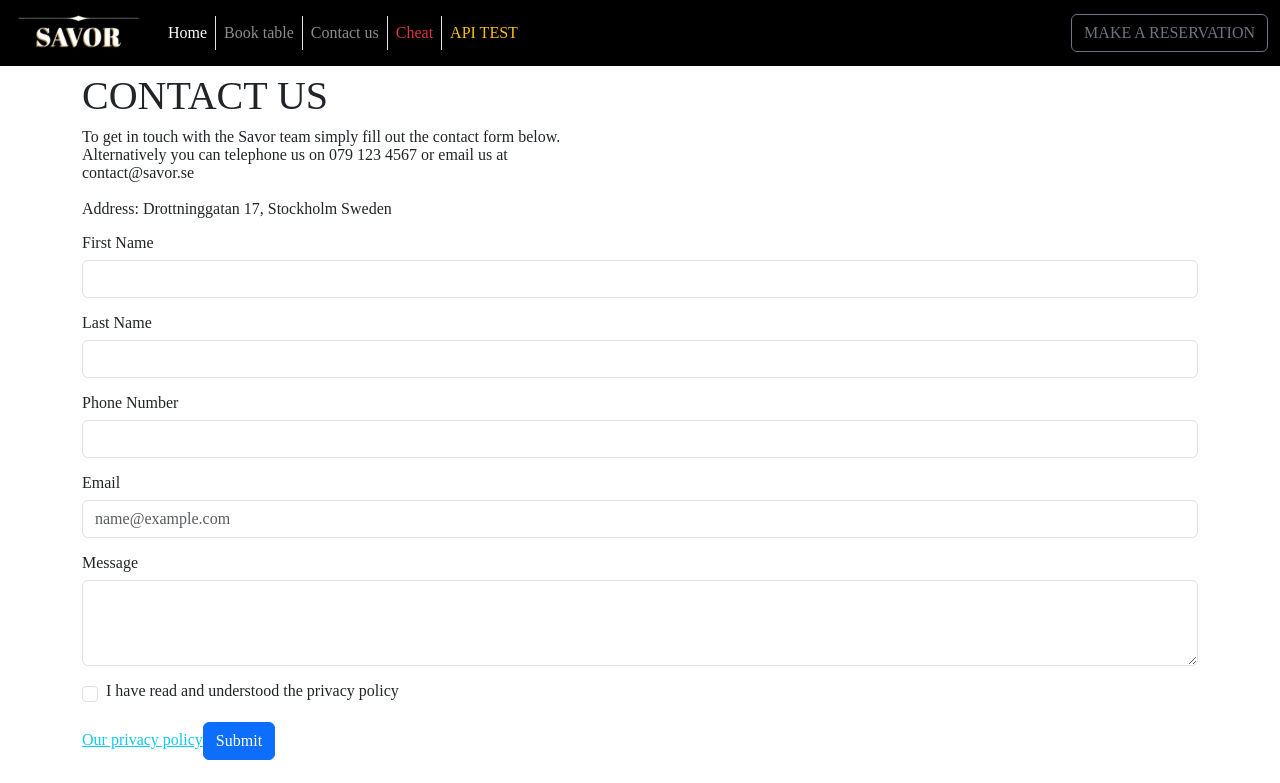
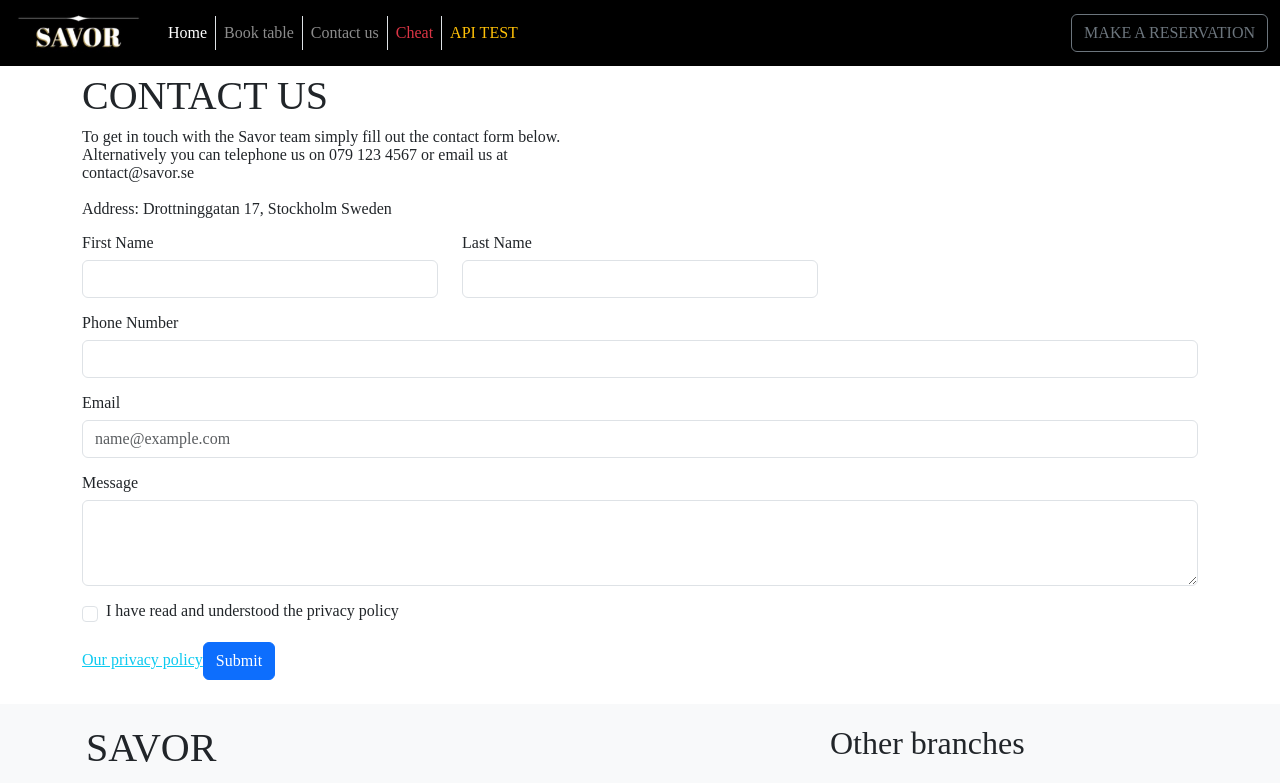
Before and after one commit to jennikaelisson/savor-restaurant, a React (Vite) app: page /contact in a window 1280 px wide. Shown: the top 783 px of the page. Built offline with nearby package versions, Linux system fonts and the light colour scheme; a web font is replaced by a local one.

Commit message:
update error and validation function

```diff
--- a/src/components/ContactForm.tsx
+++ b/src/components/ContactForm.tsx
@@ -1,73 +1,164 @@
-import { ChangeEvent, useState } from 'react';
+import { ChangeEvent, useState, FormEvent } from "react";
 
-const useForm = (initialState:any) => {
- const [formData, setFormData] = useState(initialState)
+interface FormData {
+  firstName: string;
+  lastName: string;
+  phoneNumber: string | number;
+  email: string;
+  message: string;
+}
 
- const handleChange = (e: ChangeEvent<HTMLInputElement | HTMLTextAreaElement>) => {
-    setFormData({
-        ...formData,
-        [e.target.id] :e.target.value
+interface FormErrors {
+  firstName: string;
+  lastName: string;
+  phoneNumber: string | number;
+  email: string;
+}
+
+const ContactForm = () => {
+  const [formData, setFormData] = useState<FormData>({
+    firstName: "",
+    lastName: "",
+    phoneNumber: "",
+    email: "",
+    message: ""
   });
- };
- const resetForm = () => {
-    setFormData(initialState);
+
+  const [errors, setErrors] = useState<FormErrors>({
+    firstName: "",
+    lastName: "",
+    phoneNumber: "",
+    email: ""
+  });
+
+  const validateField = (
+    fieldName: keyof FormData,
+    value: string | number
+  ): string => {
+    switch (fieldName) {
+      case "firstName":
+      case "lastName":
+      case "phoneNumber":
+      case "email":
+        const stringValue =
+          typeof value === "number" ? value.toString() : value;
+        if (stringValue.trim() === "") {
+          return `${fieldName} is required`;
+        }
+        break;
+      default:
+        break;
+    }
+    return "";
   };
 
-  return {
-    formData,
-    handleChange,
-    resetForm
-  };
+  const handleChange =
+    (fieldName: keyof FormData) =>
+    (e: ChangeEvent<HTMLInputElement | HTMLTextAreaElement>): void => {
+      const { value } = e.target;
+      setFormData((prevFormData) => ({ ...prevFormData, [fieldName]: value }));
+      setErrors((prevErrors) => ({
+        ...prevErrors,
+        [fieldName]: validateField(fieldName, value),
+      }));
     };
 
-const ContactForm = () => {
-    const {formData, handleChange, resetForm} = useForm({
-        firstName: '',
-        lastName: '',
-        phoneNumber: '',
-        email: '',
-        message: ''
-    });
-
-    const handleSubmit = (e: React.FormEvent<HTMLFormElement>) => {
+  const handleSubmit = (e: FormEvent<HTMLFormElement>): void => {
     e.preventDefault();
-        resetForm();
-
+    const isFormValid = Object.values(errors).every((error) => error === "");
+    if (!isFormValid) {
+      alert("Please fill out the form.");
+      return;
+    }
   };
 
   return (
     <section>
       <form onSubmit={handleSubmit}>
-    <div className={"mb-3"}>
-        <label htmlFor="exampleFormControlInput1" className="form-label">First Name</label>
-        <input type="text" className="form-control" id="firstName"
-        value={formData.firstName} onChange={handleChange} />
+        <div className="row">
+          <div className={"mb-3 col-md-4"}>
+            <label htmlFor="exampleFormControlInput1" className="form-label">
+              First Name
+            </label>
+            <input
+              type="text"
+              className="form-control"
+              id="firstName"
+              value={formData.firstName}
+              onChange={handleChange("firstName")}
+            />
+            {errors.firstName &&(
+              <div className="error">{errors.firstName}</div>
+            )}
+          </div>
+          <div className={"mb-3 col-md-4"}>
+            <label htmlFor="exampleFormControlInput1" className="form-label">
+              Last Name
+            </label>
+            <input
+              type="text"
+              className="form-control"
+              id="lastName"
+              value={formData.lastName}
+              onChange={handleChange("lastName")}
+            />
+            {errors.lastName && (<div className="error">{errors.lastName}</div>)}
           </div>
           <div className={"mb-3"}>
-        <label htmlFor="exampleFormControlInput1" className="form-label">Last Name</label>
-        <input type="text" className="form-control" id="lastName"
-        value={formData.lastName} onChange={handleChange} />
+            <label htmlFor="exampleFormControlInput1" className="form-label">
+              Phone Number
+            </label>
+            <input
+              type="number"
+              className="form-control"
+              id="phoneNumber"
+              value={formData.phoneNumber}
+              onChange={handleChange("phoneNumber")}
+            />
+            {errors.phoneNumber && (
+              <div className="error">{errors.phoneNumber}</div>
+            )}
           </div>
           <div className={"mb-3"}>
-        <label htmlFor="exampleFormControlInput1" className="form-label">Phone Number</label>
-        <input type="number" className="form-control" id="phoneNumber"
-        value={formData.phoneNumber} onChange={handleChange} />
+            <label htmlFor="exampleFormControlInput1" className="form-label">
+              Email
+            </label>
+            <input
+              type="email"
+              className="form-control"
+              id="email"
+              placeholder="name@example.com"
+              value={formData.email}
+              onChange={handleChange("email")}
+            />
+            {errors.email && <div className="error">{errors.email}</div>}
           </div>
           <div className={"mb-3"}>
-        <label htmlFor="exampleFormControlInput1" className="form-label">Email</label>
-        <input type="email" className="form-control" id="email" placeholder="name@example.com" value={formData.email} onChange={handleChange} />
+            <label htmlFor="exampleFormControlTextarea1" className="form-label">
+              Message
+            </label>
+            <textarea
+              className="form-control"
+              id="message"
+              rows={3}
+              value={formData.message}
+              onChange={handleChange("message")}
+            ></textarea>
           </div>
-    <div className={"mb-3"}>
-        <label htmlFor="exampleFormControlTextarea1" className="form-label">Message</label>
-        <textarea className="form-control" id="message" rows={3}
-        value={formData.message} onChange={handleChange}></textarea>
         </div>
         <div className="mb-3 form-check">
-    <input type="checkbox" className="form-check-input" id="policyCheckbox" />
-    <label className="form-check-label" htmlFor="exampleCheck1">I have read and understood the privacy policy
+          <input
+            type="checkbox"
+            className="form-check-input"
+            id="policyCheckbox"
+          />
+          <label className="form-check-label" htmlFor="exampleCheck1">
+            I have read and understood the privacy policy
           </label>
         </div>
-    <a href="#" className="link-info">Our privacy policy</a>
+        <a href="#" className="link-info">
+          Our privacy policy
+        </a>
 
         <button
           type="submit"
@@ -77,11 +168,18 @@ const ContactForm = () => {
         >
           Submit
         </button>
-        <div className="modal fade" id="exampleModal" aria-labelledby="exampleModalLabel" aria-hidden="true">
+        <div
+          className="modal fade"
+          id="exampleModal"
+          aria-labelledby="exampleModalLabel"
+          aria-hidden="true"
+        >
           <div className="modal-dialog">
             <div className="modal-content">
               <div className="modal-header">
-            <h5 className="modal-title" id="exampleModalLabel">Thanks for contacting us</h5>
+                <h5 className="modal-title" id="exampleModalLabel">
+                  Thanks for contacting us
+                </h5>
                 <button
                   type="button"
                   className="btn-close"
@@ -90,23 +188,24 @@ const ContactForm = () => {
                 ></button>
               </div>
 
-           <div className="modal-body">We will get back to you as soon as possible!</div>
+              <div className="modal-body">
+                We will get back to you as soon as possible!
+              </div>
               <div className="modal-footer">
                 <button
                   type="button"
                   className="btn btn-secondary"
-            data-bs-dismiss="modal">close
+                  data-bs-dismiss="modal"
+                >
+                  close
                 </button>
               </div>
             </div>
           </div>
         </div>
-
       </form>
     </section>
-
   );
-
 };
 
 export default ContactForm;
```
Lines whose indentation alone changed are shown as unchanged.
